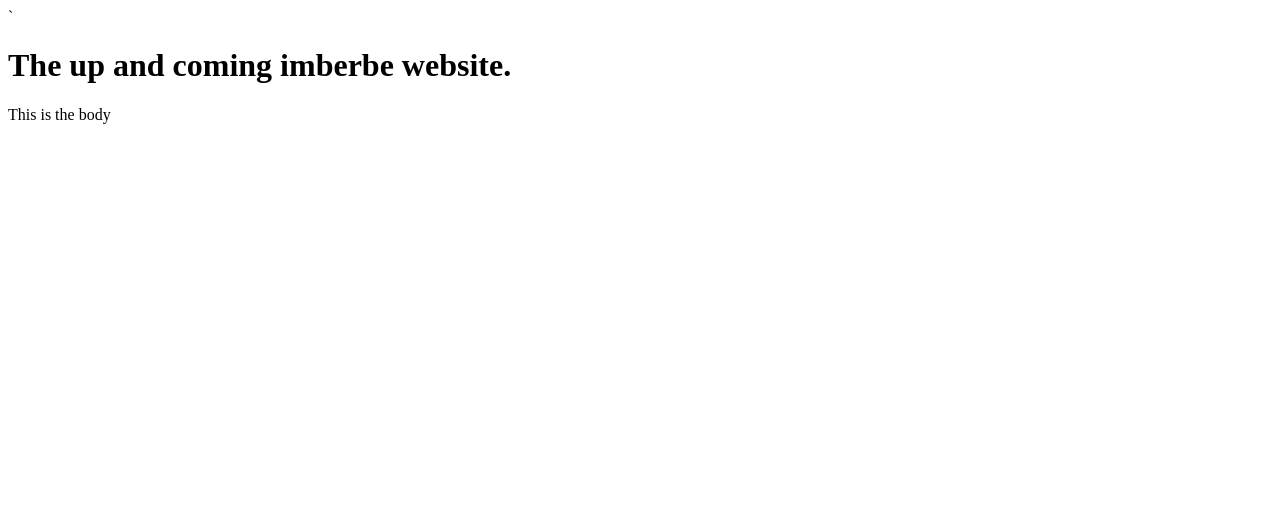
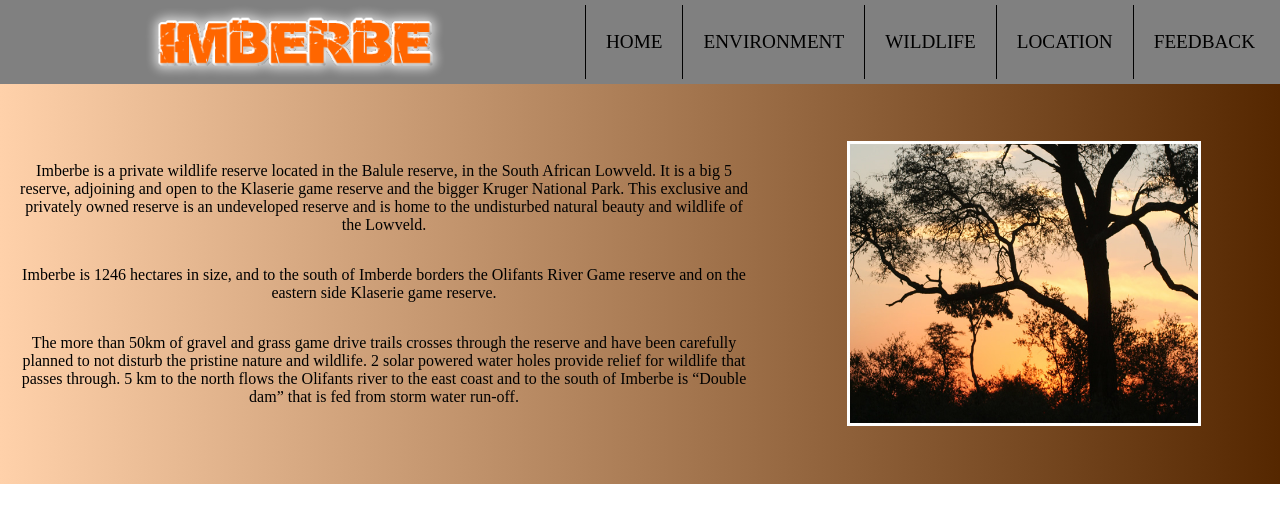
Before and after one commit to OdendaalG/imberbe, a plain HTML site: page index.html in a window 1280 px wide. Drawn offline with Linux system fonts and the light colour scheme.

Commit message:
nav resizing + main info and images

```diff
--- a/index.html
+++ b/index.html
@@ -2,12 +2,45 @@
 <html lang="en" dir="ltr">
     <head>
         <meta charset="utf-8">
+        <link rel="stylesheet" href="style.css">
         <title>Imberbe Wildlife</title>
-    </head>`
+    </head>
 <body>
-    <h1>The up and coming imberbe website.</h1>
-    <p>
-        This is the body
-    </p>
+    <nav class="">
+        <ul class="nav-main">
+            <li class="nav-logo"><img class="logo" src="img/imberdelogo.png"></li>
+            <li class="nav-item"><a class="nav-link" href="">Home</a></li>
+            <li class="nav-item"><a class="nav-link" href="">Environment</a></li>
+            <li class="nav-item"><a class="nav-link" href="">Wildlife</a></li>
+            <li class="nav-item"><a class="nav-link" href="">Location</a></li>
+            <li class="nav-item"><a class="nav-link" href="">Feedback</a></li>
+        </ul>
+    </nav>
+    <div class="section-container">
+        <div class="section-entry">
+            <div class="section-text">
+                <p>
+                    Imberbe is a private wildlife reserve located in the Balule reserve, in the South African Lowveld. It is a
+                    big 5 reserve, adjoining and open to the Klaserie game reserve and the bigger Kruger National Park. This
+                    exclusive and privately owned reserve is an undeveloped reserve and is home to the undisturbed natural
+                    beauty and wildlife of the Lowveld.
+                </p>
+                <p>
+                    Imberbe is 1246 hectares in size, and to the south of Imberde borders the Olifants River Game reserve and
+                    on the eastern side Klaserie game reserve.
+                </p>
+                <p>
+                    The more than 50km of gravel and grass game drive trails crosses through the reserve and have been
+                    carefully planned to not disturb the pristine nature and wildlife. 2 solar powered water holes provide
+                    relief for wildlife that passes through. 5 km to the north flows the Olifants river to the east coast and
+                    to the south of Imberbe is “Double dam” that is fed from storm water run-off.
+                </p>
+            </div>
+        </div>
+        <div class="section-entry">
+            <img class="section-img" src="img/top.jpg">
+        </div>
+    </div>
+    <script src="script.js"></script>
 </body>
 </html>
--- a/style.css
+++ b/style.css
@@ -0,0 +1,84 @@
+html, body{
+    padding: 0px;
+    margin: auto 0;
+    font-family: ariel;
+
+}
+
+/*NAV*/
+.sticky{
+    position: fixed;
+    top: 0;
+    width: 100%;
+}
+.nav-main{
+    display: grid;
+    padding: 5px;
+    grid-template-columns: 1fr repeat(5, auto);
+    list-style: none;
+    font-size: 1.2em;
+    margin: 0;
+    background-color: grey;
+}
+.nav-link {
+    color: black;
+    text-transform: uppercase;
+    text-decoration: none;
+}
+.nav-logo > img {
+    width: 300px;
+}
+.nav-item{
+    display: flex;
+    height: 100%;
+    justify-content: center;
+    align-items: center;
+    border-left: 1px solid black;
+    border-right: 0px;
+    padding: 0px 20px 0px 20px;
+}
+.nav-item:hover {
+    background-color: forestgreen;
+}
+@media only screen and (max-width: 1000px){
+    /*.nav-main{*/
+    /*    padding: 5px;*/
+    /*}*/
+    .nav-logo > img{
+        width: 20vw;
+    }
+    .nav-item {
+        font-size: 0.7em;
+        padding: 0 5px 0 5px;
+    }
+}
+.nav-logo{
+    display: flex;
+    height: 100%;
+    justify-content: center;
+    align-items: center;
+}
+
+/*FIRST BODY*/
+.section-container {
+    display: grid;
+    height: 50vh;
+    width: 100%;
+    grid-template-columns: 3fr 2fr;
+    background: linear-gradient(to right, #FFD1AA, #552700);
+}
+.section-entry {
+    display: flex;
+    justify-content: center;
+    align-items: center;
+    padding: 20px;
+}
+.section-entry > img {
+    width: 75%;
+    min-width: 200px;
+}
+.section-text {
+    display: flex;
+    flex-flow: nowrap column;
+    text-align: center;
+}
```
Also changed, not shown: img/hometext.png (added), img/imberdelogo.png (added), img/privatewild.png (added), img/top.jpg (added).
